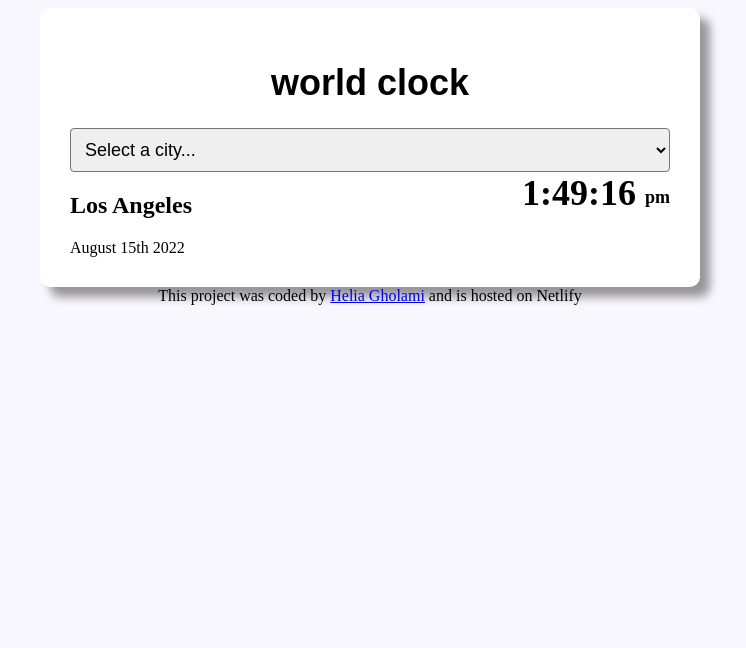
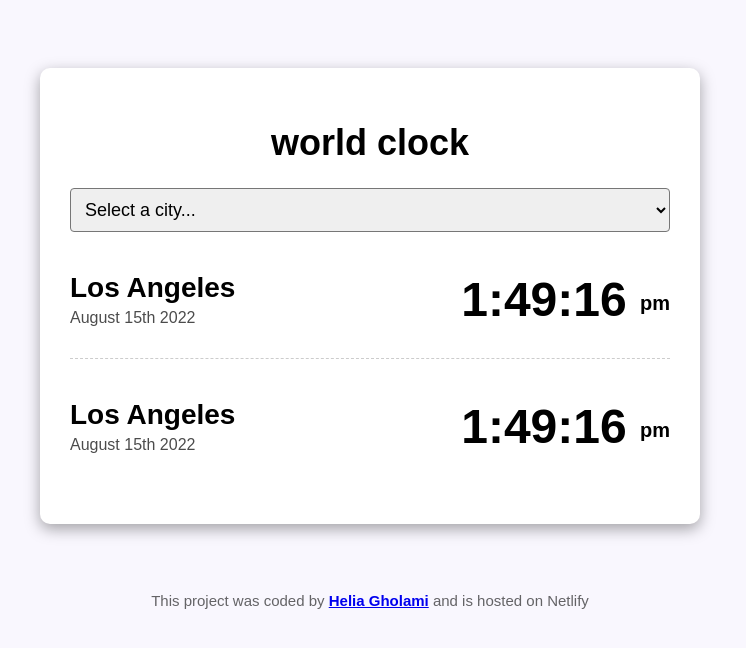
Before and after one commit to Helia-Gholami/world-clock-project, a plain HTML site: page index.html in a window 1280 px wide. Shown: the whole page, without its empty margins (270-1016 px from the left). Drawn offline with Linux system fonts and the light colour scheme.

Commit message:
styled the project with css

```diff
--- a/index.html
+++ b/index.html
@@ -29,18 +29,29 @@
         </div>
         <div class="time">1:49:16 <small>pm</small></div>
       </div>
+
+      <div class="city">
+        <div>
+          <h2>Los Angeles</h2>
+          <div class="date">August 15th 2022</div>
+        </div>
+        <div class="time">1:49:16 <small>pm</small></div>
+      </div>
     </div>
+
     <footer>
       This project was coded by
+      <strong>
       <a
         href="#"
         target="_blank"
         >Helia Gholami</a
       >
+      </strong>
       and is hosted on
       <a herf="#">Netlify</a>
     </footer>
-
+</div>
     <script src="src/index.js"></script>
   </body>
 </html>
--- a/style.css
+++ b/style.css
@@ -1,13 +1,14 @@
 body {
   background-color: #f9f7fe;
+  font-family: sans-serif;
 }
 
 .container {
   max-width: 600px;
-  margin: 0 auto;
+  margin: 68px auto;
   padding: 30px;
   background-color: white;
-  box-shadow: 10px 10px 10px rgba(0, 0, 0, 0.4);
+  box-shadow: rgba(0, 0, 0, 0.35) 0px 5px 15px;
   border-radius: 10px;
 }
 
@@ -22,17 +23,28 @@ select {
 .city {
   display: flex;
   justify-content: space-between;
+  margin: 10px 0;
+  border-bottom: 1px dashed rgba(0, 0, 0, 0.2);
+  padding: 30px 0;
+}
+
+.city:last-child {
+  border: none;
 }
 
 .time {
-  font-size: 36px;
+  font-size: 48px;
   font-weight: bold;
 }
 
 .time small {
-  font-size: 18px;
-  line-height: 36px;
+  font-size: 20px;
+  line-height: 48px;
   vertical-align: middle;
+}
+
+.date {
+  opacity: 0.7;
 }
 
 h1 {
@@ -41,6 +53,13 @@ h1 {
   font-size: 36px;
 }
 
+h2 {
+  margin: 0 0 5px;
+  font-size: 28px;
+}
+
 footer {
   text-align: center;
+  font-size: 15px;
+  color: rgba(0, 0, 0, 0.6);
 }
```
